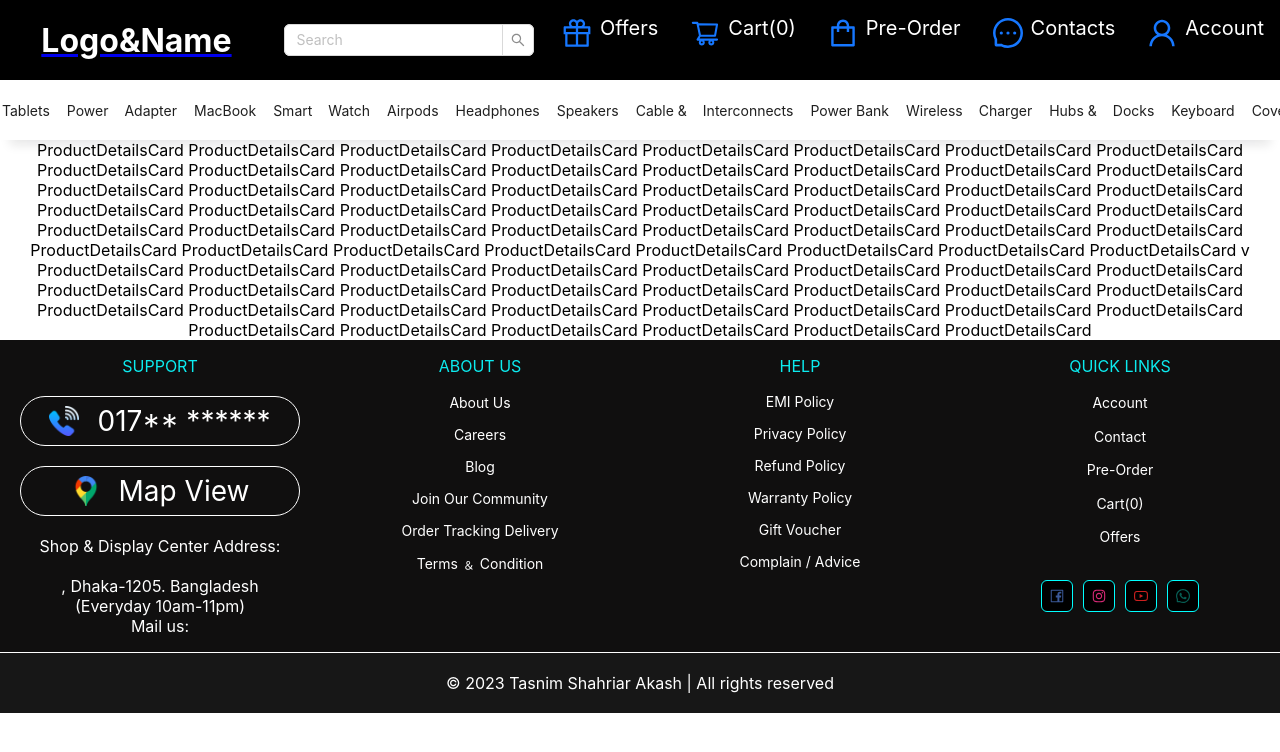
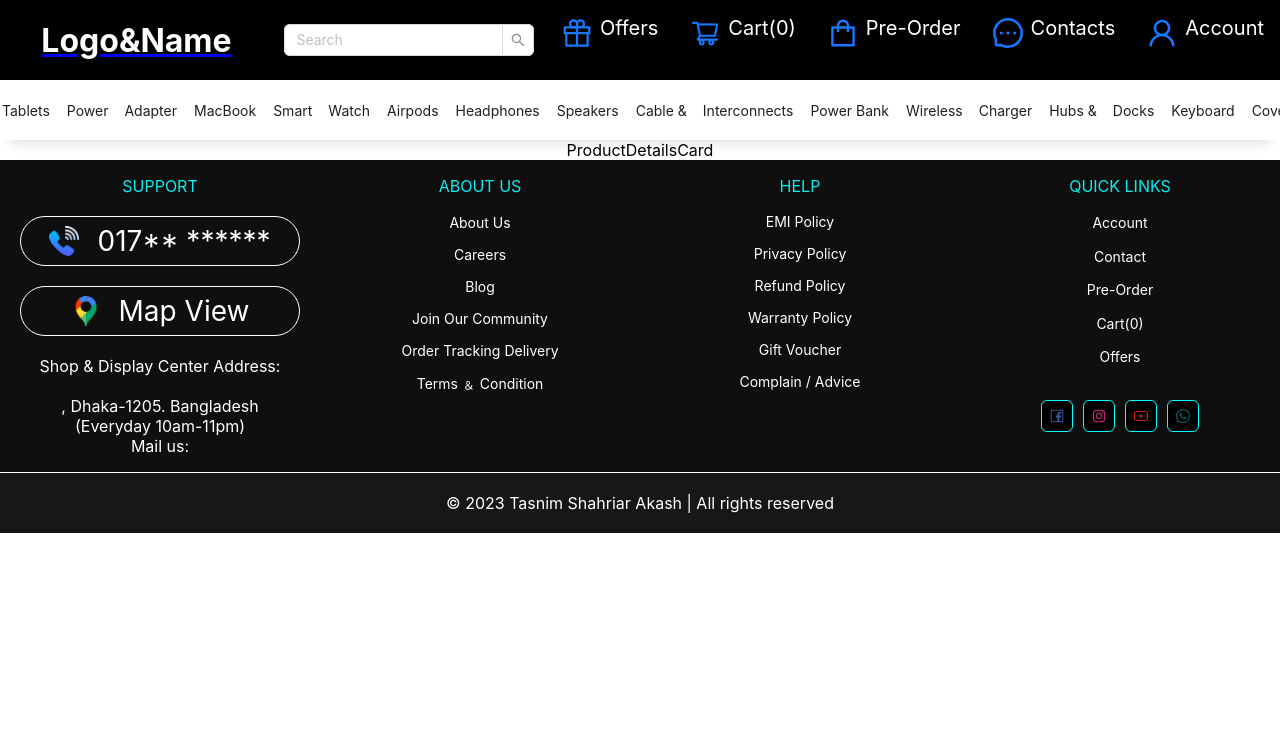
Before and after one commit to akashsdk/onlineshop, a React (Create React App) app: page /Category/Product-Details in a window 1280 px wide. Shown: the top 752 px of the page. Built offline with nearby package versions, Linux system fonts and the light colour scheme.

Commit message:
Update ProductDetailsCard.js

```diff
--- a/src/Card/ProductDetailsCard.js
+++ b/src/Card/ProductDetailsCard.js
@@ -5,90 +5,7 @@ export default function ProductDetailsCard() {
   return (
     <div>
         ProductDetailsCard
-        ProductDetailsCard
-        ProductDetailsCard
-        ProductDetailsCard
-        ProductDetailsCard
-        ProductDetailsCard
 
-        ProductDetailsCard
-        ProductDetailsCard
-        ProductDetailsCard
-        ProductDetailsCard
-        ProductDetailsCard
-        ProductDetailsCard
-
-
-        ProductDetailsCard
-        ProductDetailsCard
-        ProductDetailsCard
-        ProductDetailsCard
-        ProductDetailsCard
-        ProductDetailsCard
-        ProductDetailsCard
-        ProductDetailsCard
-        ProductDetailsCard
-        ProductDetailsCard
-        ProductDetailsCard
-        ProductDetailsCard
-        ProductDetailsCard
-        ProductDetailsCard
-        ProductDetailsCard
-        ProductDetailsCard
-        ProductDetailsCard
-        ProductDetailsCard
-        ProductDetailsCard
-        ProductDetailsCard
-        ProductDetailsCard
-        ProductDetailsCard
-        ProductDetailsCard
-        ProductDetailsCard
-        ProductDetailsCard
-        ProductDetailsCard
-        ProductDetailsCard
-        ProductDetailsCard
-        ProductDetailsCard
-        ProductDetailsCard
-        ProductDetailsCard
-        ProductDetailsCard
-        ProductDetailsCard
-        ProductDetailsCard
-        ProductDetailsCard
-        ProductDetailsCard
-        v
-        ProductDetailsCard
-        ProductDetailsCard
-        ProductDetailsCard
-        ProductDetailsCard
-        ProductDetailsCard
-        ProductDetailsCard
-        ProductDetailsCard
-        ProductDetailsCard
-        ProductDetailsCard
-        ProductDetailsCard
-        ProductDetailsCard
-        ProductDetailsCard
-        ProductDetailsCard
-        ProductDetailsCard
-        ProductDetailsCard
-        ProductDetailsCard
-        ProductDetailsCard
-        ProductDetailsCard
-        ProductDetailsCard
-        ProductDetailsCard
-        ProductDetailsCard
-        ProductDetailsCard
-        ProductDetailsCard
-        ProductDetailsCard
-
-
-
-        ProductDetailsCard
-        ProductDetailsCard
-        ProductDetailsCard
-        ProductDetailsCard
-        ProductDetailsCard
-        ProductDetailsCard
 
     </div>
   )
```
